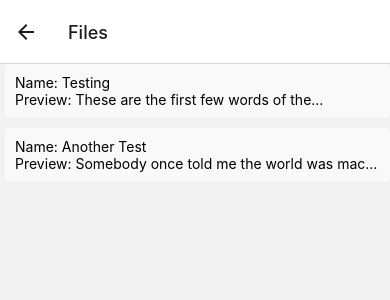
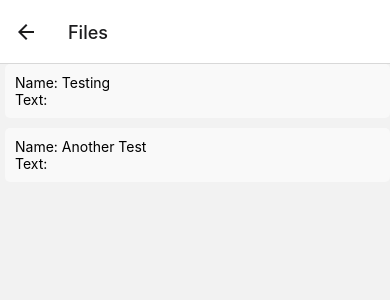
Before and after one commit to IsaiahSama/SelfWhisperer, a React Native app: screen /Files in a window 390 px wide. Shown: the top 300 px of the page. Built offline with nearby package versions, Linux system fonts and the light colour scheme.

Commit message:
File no longer accepts a Link prop.

```diff
--- a/components/File.js
+++ b/components/File.js
@@ -1,20 +1,14 @@
 // Represents a singular file
 
 import React from "react";
-import { View, StyleSheet, Text, TouchableOpacity } from "react-native";
+import { View, StyleSheet, Text } from "react-native";
 
-const File = ({ name, preview, link }) => {
-  const openFile = () => {
-    console.log("Opens file at ", link);
-  };
-
+const File = ({ name, text }) => {
   return (
-    <TouchableOpacity onPress={openFile}>
-      <View style={styles.card}>
-        <Text>Name: {name}</Text>
-        <Text>Preview: {preview}</Text>
-      </View>
-    </TouchableOpacity>
+    <View style={styles.card}>
+      <Text>Name: {name}</Text>
+      <Text>Text: {text}</Text>
+    </View>
   );
 };
 
```
